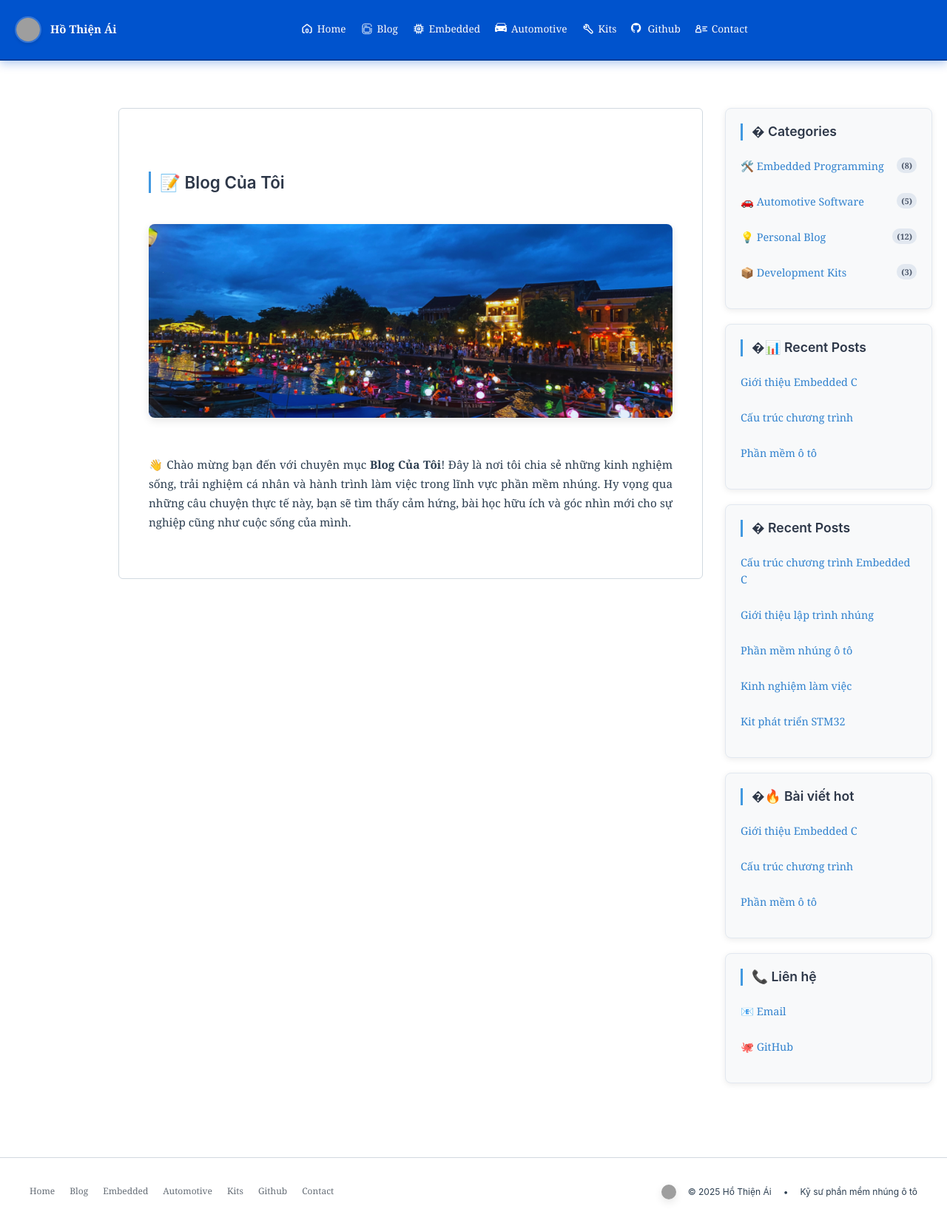
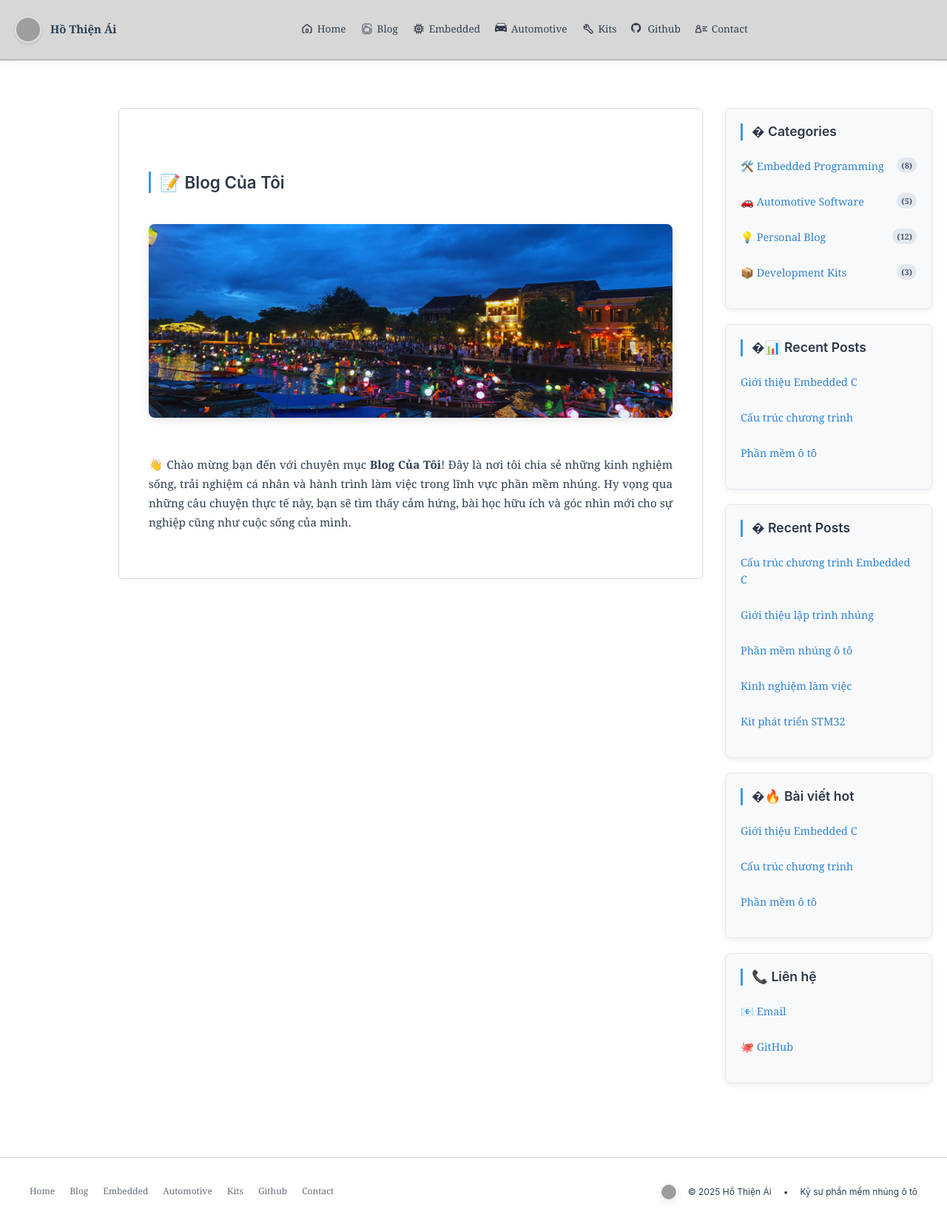
Before and after one commit to ai-ho/ai-ho.github.io, a Jekyll site: the page built from blog/index.md, in a window 1280 px wide. Shown: the whole page at 74% size. Built offline with Jekyll 4.4.1, drawn with Linux system fonts in a browser that asks for light colours; some web fonts are replaced; grey boxes are pictures that could not be loaded.

Commit message:
Update header bar background

```diff
--- a/_layouts/default.html
+++ b/_layouts/default.html
@@ -230,21 +230,21 @@
             filter: none;
         }
 
-        /* Ensure SVG icons display in white */
+        /* Ensure SVG icons display in dark color */
         .nav-icon svg,
         .navigation .nav-icon {
-            fill: #ffffff !important;
-            color: #ffffff !important;
+            fill: #2c3e50 !important;
+            color: #2c3e50 !important;
         }
 
         .nav-icon path {
-            fill: #ffffff !important;
-            stroke: #ffffff !important;
+            fill: #2c3e50 !important;
+            stroke: #2c3e50 !important;
         }
 
         /* Additional fallback for SVG icon colors */
         .navigation .nav-links img.nav-icon {
-            filter: brightness(0) invert(1);
+            filter: brightness(0) saturate(100%) invert(18%) sepia(14%) saturate(1135%) hue-rotate(184deg) brightness(98%) contrast(85%);
         }
 
         /* Horizontal Rules */
@@ -313,12 +313,12 @@
 
         /* Navigation */
         .navigation {
-            background: #0053CD;
-            border-bottom: 2px solid #003d99;
+            background: #D7D7D7;
+            border-bottom: 2px solid #b8b8b8;
             padding: 2px 20px;
             margin: 0 0 24px 0;
             display: flex;
-            box-shadow: 0 4px 12px rgba(0, 83, 205, 0.3);
+            box-shadow: 0 4px 12px rgba(215, 215, 215, 0.3);
             flex-direction: row;
             align-items: center;
             justify-content: space-between;
@@ -367,8 +367,8 @@
             font-family: Charter, 'Bitstream Charter', 'Sitka Text', Cambria, serif;
             font-size: 15px;
             font-weight: 700;
-            color: #ffffff;
-            text-shadow: 0 1px 2px rgba(0, 0, 0, 0.1);
+            color: #2c3e50;
+            text-shadow: 0 1px 2px rgba(255, 255, 255, 0.1);
         }
 
         .navigation .nav-links {
@@ -384,7 +384,7 @@
 
         .navigation .nav-links a {
             font-family: Charter, 'Bitstream Charter', 'Sitka Text', Cambria, serif;
-            color: #ffffff;
+            color: #2c3e50;
             font-weight: 500;
             text-decoration: none;
             padding: 4px 8px;
@@ -394,13 +394,13 @@
             align-items: center;
             font-size: 0.85em;
             white-space: nowrap;
-            text-shadow: 0 1px 2px rgba(0, 0, 0, 0.1);
+            text-shadow: 0 1px 2px rgba(255, 255, 255, 0.1);
         }
 
         .navigation .nav-links a:hover {
-            background-color: rgba(255, 255, 255, 0.15);
+            background-color: rgba(44, 62, 80, 0.1);
             border-bottom: none;
-            color: #ffffff;
+            color: #2c3e50;
             transform: translateY(-1px);
             box-shadow: 0 2px 4px rgba(0, 0, 0, 0.1);
         }
@@ -410,7 +410,7 @@
             display: none;
             background: none;
             border: none;
-            color: #ffffff;
+            color: #2c3e50;
             font-size: 18px;
             cursor: pointer;
             padding: 8px;
@@ -420,7 +420,7 @@
         }
 
         .mobile-menu-button:hover {
-            background-color: rgba(255, 255, 255, 0.15);
+            background-color: rgba(44, 62, 80, 0.1);
         }
 
         /* Navigation Mobile Responsive */
@@ -469,10 +469,10 @@
                 left: auto;
                 width: 150px;
                 max-width: calc(100vw - 40px);
-                background: #0053CD;
-                border: 1px solid rgba(255, 255, 255, 0.2);
+                background: #D7D7D7;
+                border: 1px solid rgba(44, 62, 80, 0.2);
                 border-radius: 8px;
-                box-shadow: 0 4px 12px rgba(0, 83, 205, 0.3);
+                box-shadow: 0 4px 12px rgba(215, 215, 215, 0.3);
                 flex-direction: column;
                 padding: 4px 8px;
                 margin: 0;
```
